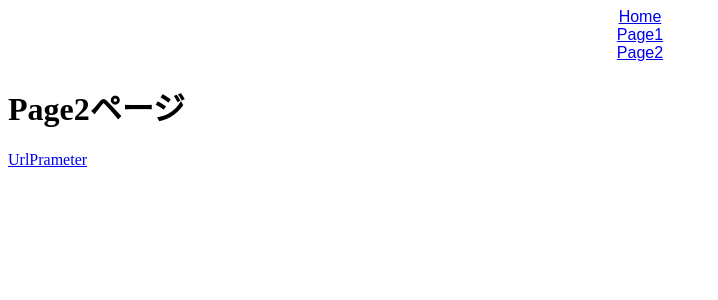
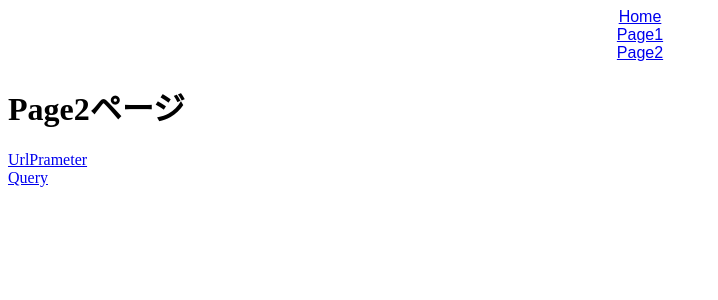
Before and after one commit to Karukan0814/React-router, a React (Create React App) app: page /page2 in a window 1280 px wide. Shown: the top 300 px of the page, without its empty margins (0-718 px from the left). Built offline with nearby package versions, Linux system fonts and the light colour scheme.

Commit message:
Update Page2.jsx

```diff
--- a/src/Page2.jsx
+++ b/src/Page2.jsx
@@ -4,6 +4,8 @@ export const Page2 = () => {
     <div>
       <h1>Page2ページ</h1>
       <Link to="/page2/100">UrlPrameter</Link>
+      <br />
+      <Link to="/page2/100?name=hogehoge">Query</Link>
     </div>
   );
 };
```
